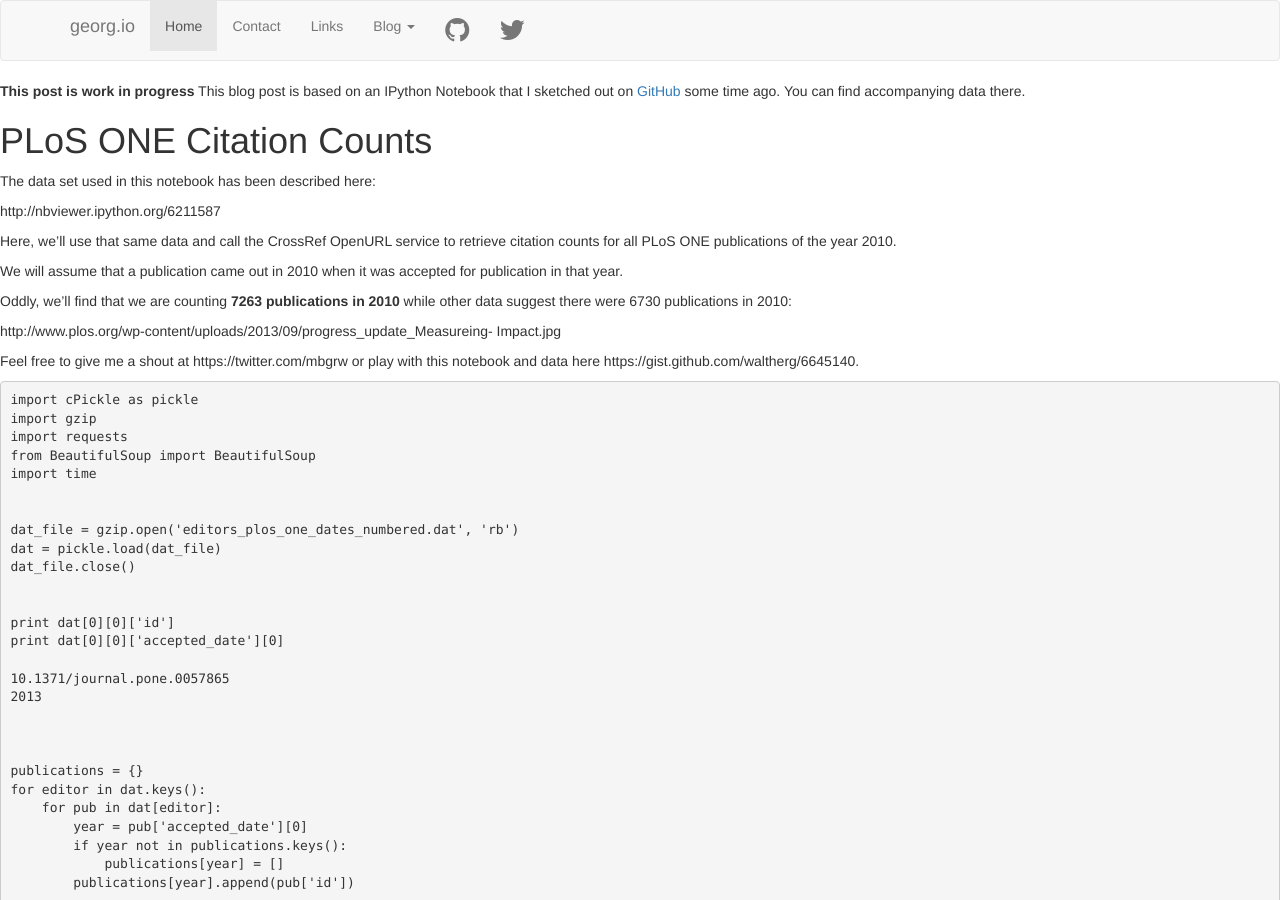
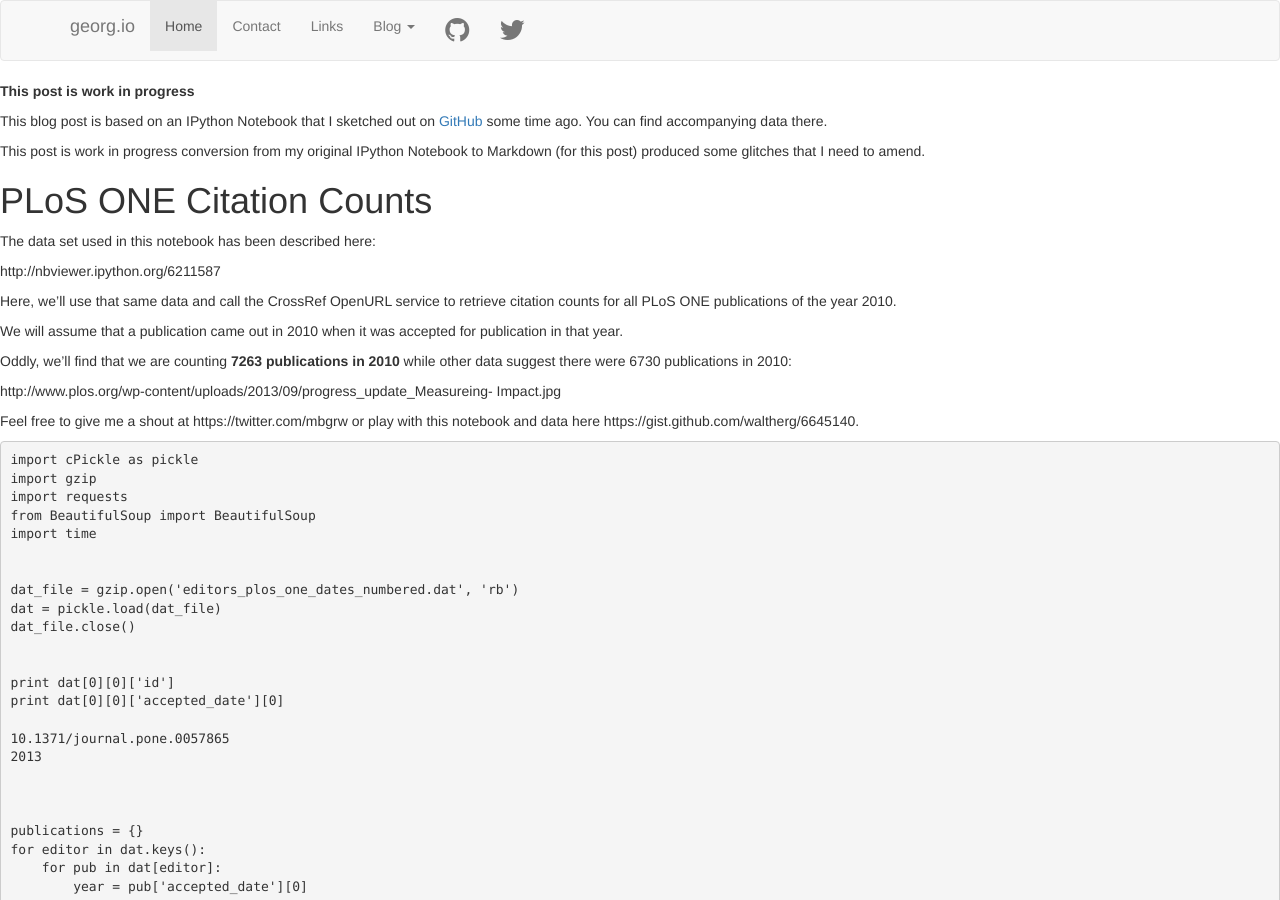
Before and after one commit to waltherg/backup.waltherg.github.io, a Jekyll site: the page built from _posts/2013-09-21-plos_one_citation_counts_crossref.md, in a window 1280 px wide and 900 px high. Built offline with Jekyll 4.4.1, drawn with Linux system fonts in a browser that asks for light colours; nearby versions of some CDN libraries; comment, search, counter and statistics services are not loaded.

Commit message:
explain why this is work in progress

```diff
--- a/_posts/2013-09-21-plos_one_citation_counts_crossref.md
+++ b/_posts/2013-09-21-plos_one_citation_counts_crossref.md
@@ -6,9 +6,14 @@ tags: wip
 ---
 
 **This post is work in progress**
+
 This blog post is based on an IPython Notebook that I sketched out on
 [GitHub](https://gist.github.com/waltherg/6645140) some time ago.
 You can find accompanying data there.
+
+This post is work in progress conversion from my original
+IPython Notebook to Markdown (for this post) produced some glitches
+that I need to amend.
 
 # PLoS ONE Citation Counts
 
```
